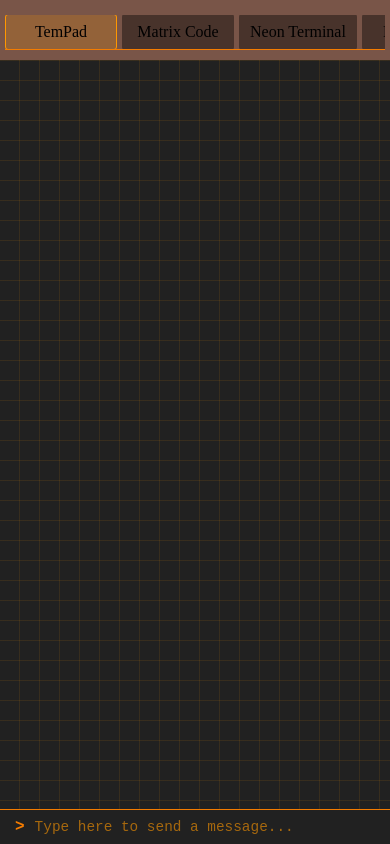
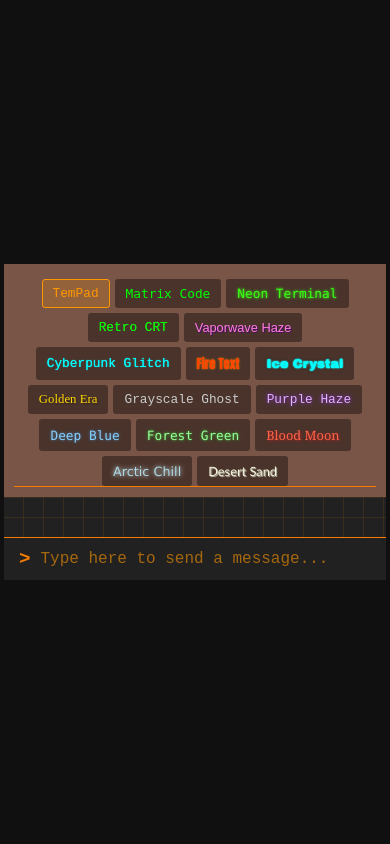
Before and after one commit to incognito-unlimited/nexus-display, a plain HTML site: page index.html in a window 390 px wide. Drawn offline with Linux system fonts and the light colour scheme.

Commit message:
Update style.css

```diff
--- a/style.css
+++ b/style.css
@@ -213,15 +213,12 @@ body {
     background-color: rgba(0, 0, 0, 0.4); /* Make background a bit more opaque for visibility */
     user-select: none;
 
-    /* Reset CSS properties that might inherit from global theme */
+    /* Reset CSS variables here so they don't inherit global theme */
     /* The *inline styles* from JS will provide the specific preset look */
-    color: initial !important; /* Use !important as a last resort if needed for specificity */
-    text-shadow: initial !important;
-    font-family: initial !important;
-    filter: initial !important;
-    font-size: initial !important; /* Ensure font size from inline style applies */
-    line-height: initial !important; /* Ensure line height from inline style applies */
-
+    color: initial;
+    text-shadow: initial;
+    font-family: initial;
+    filter: initial; /* Reset filter too */
 
     /* Flexbox for vertical centering */
     display: flex;
@@ -251,79 +248,48 @@ body {
 }
 
 
-/* --- Mobile Optimizations --- */
+/* Responsive adjustment for smaller screens */
 @media (max-width: 768px) {
     .tempad-container {
         flex-direction: column; /* Stack screen and menu vertically */
-        height: 100vh; /* Maintain full height */
-        width: 100%; /* Take full width */
+        height: auto; /* Auto height when stacked */
+        width: 98%;
     }
      .tempad-menu-container {
          width: 100%; /* Full width when stacked */
          flex-direction: row; /* Arrange menu items horizontally */
-         justify-content: center; /* Center items horizontally */
-         padding: 10px 5px; /* Adjust padding */
-         height: 60px; /* Give it a fixed height */
-         max-height: 60px; /* Ensure max height is also fixed */
-         overflow-y: hidden; /* Hide vertical overflow */
-         overflow-x: auto; /* Enable horizontal scrolling for presets */
+         justify-content: space-around; /* Space out items */
+         padding: 10px;
+         max-height: auto;
+         overflow-y: visible; /* Remove vertical scrollbar */
          border-top: 5px solid var(--tempad-brown); /* Separator */
-         flex-wrap: nowrap; /* Prevent wrapping in the horizontal menu */
-         align-items: center; /* Vertically center row content */
      }
-
-     /* Hide default scrollbar on mobile horizontal menu */
-     .tempad-menu-container::-webkit-scrollbar { display: none; }
-     .tempad-menu-container { -ms-overflow-style: none; scrollbar-width: none; }
-
-
      .tempad-menu-container h2 {
-         display: none; /* Hide title on small screens to save space */
+         display: none; /* Hide title on small screens */
      }
      #presetButtons {
          flex-direction: row; /* Arrange preset names horizontally */
-         flex-wrap: nowrap; /* Prevent wrapping */
-         gap: 5px; /* Smaller gap */
-         max-height: none; /* Remove max height */
-         height: 100%; /* Fill the height of the menu container for scrolling */
-         overflow-y: hidden; /* Hide vertical overflow */
-         overflow-x: visible; /* Allow horizontal overflow for container scroll */
+         flex-wrap: wrap; /* Allow wrapping */
+         gap: 5px;
+         max-height: auto;
+         overflow-y: visible; /* Remove vertical scrollbar */
          padding-right: 0;
-         justify-content: flex-start; /* Align buttons to the start for scrolling */
-         align-items: center; /* Vertically center buttons within the row */
-         padding-left: 0; /* Remove padding left */
+         justify-content: center;
      }
-
+     #presetButtons::-webkit-scrollbar { display: none; }
+     #presetButtons { -ms-overflow-style: none; scrollbar-width: none; }
 
      .preset-name {
-         flex-shrink: 0; /* Prevent shrinking */
-         flex-grow: 0; /* Prevent growing */
-         min-width: 90px; /* Ensure a minimum width for tapping */
-         font-size: 0.8em; /* Slightly smaller font */
-         padding: 8px 10px; /* Adjust padding for touch */
-         text-align: center; /* Center text in buttons */
-         white-space: nowrap; /* Keep text on one line */
-         text-overflow: ellipsis; /* Add ellipsis if text overflows */
-         overflow: hidden; /* Hide overflow */
-         display: flex; /* Keep flexbox for centering */
-         justify-content: center; /* Center text horizontally */
-         align-items: center; /* Center text vertically */
-     }
-
-     #outputCanvas {
-         font-size: 14px; /* Slightly smaller font for more content on screen */
-         padding: 15px; /* Adjust padding */
+         min-width: auto; /* Allow names to shrink */
+         font-size: 0.8em;
+         padding: 6px 10px;
+         text-align: center; /* Center text in small buttons */
      }
 
      .input-area {
-         padding: 8px 15px; /* Adjust padding */
+         padding: 10px 15px;
      }
-
-     .prompt-char {
-         font-size: 1em; /* Adjust prompt character size */
-     }
-
      #inputText {
-         font-size: 0.9em; /* Adjust input text size */
+         width: auto; /* Auto width */
      }
 }
```
